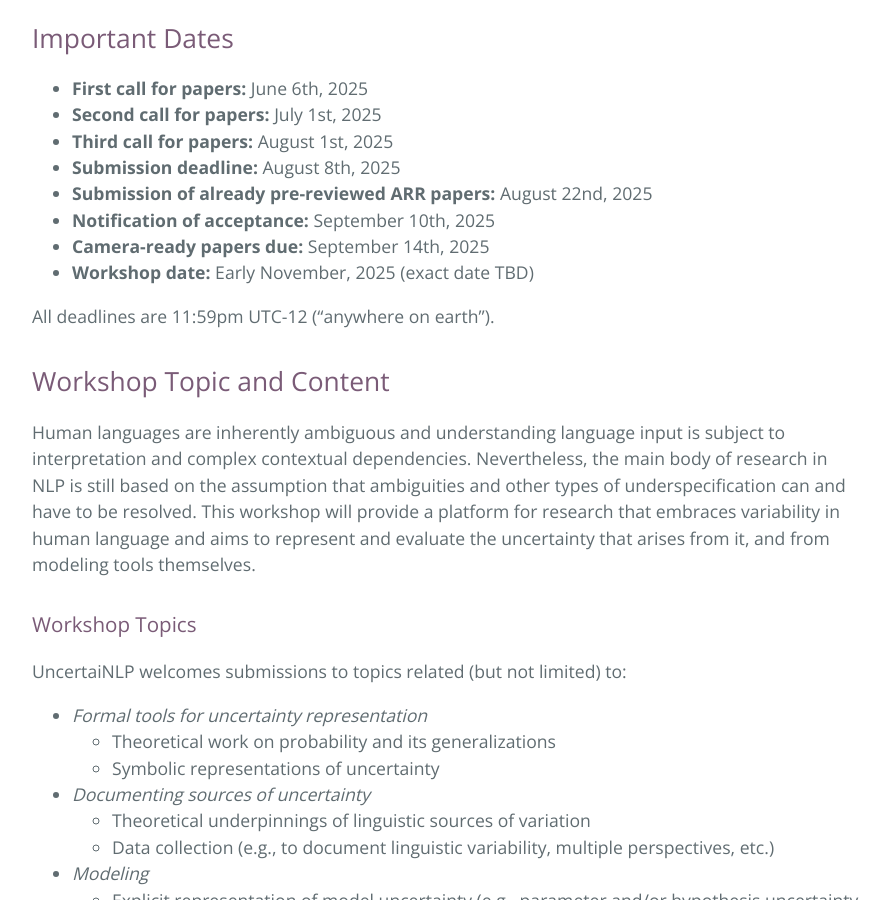
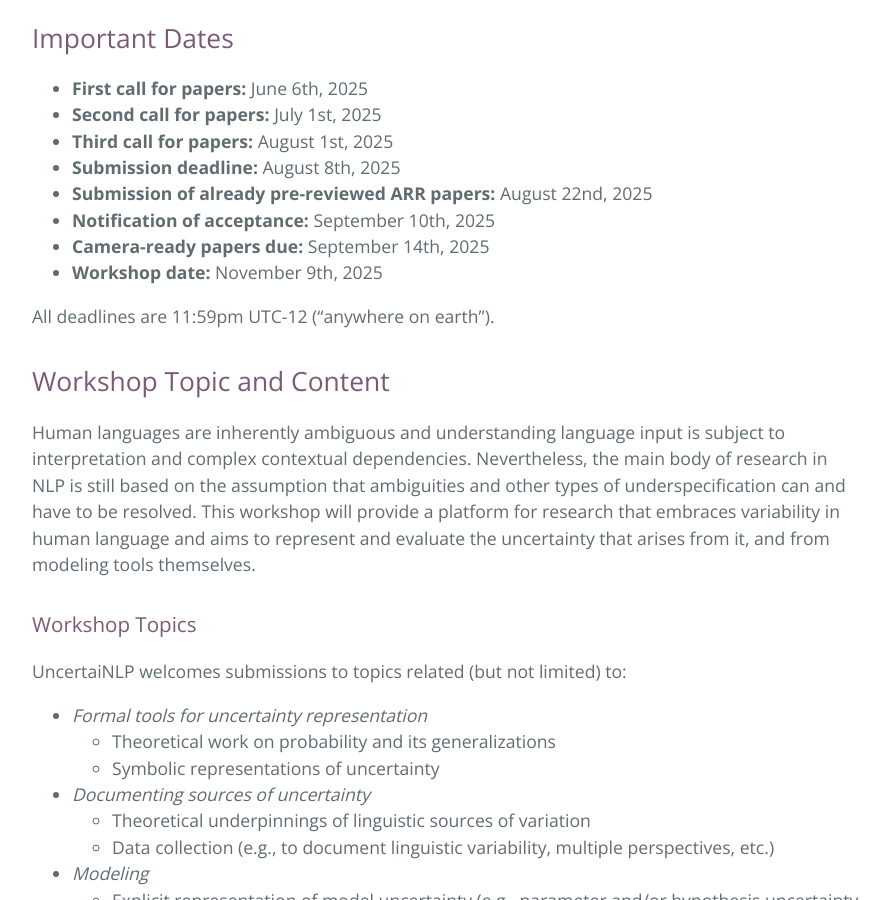
Before and after one commit to uncertainlp/uncertainlp.github.io, a Jekyll site: the page built from index.md, in a window 1280 px wide and 900 px high, scrolled down 1052 px. Shown: the whole window, without its empty margins (192-1082 px from the left). Built offline with Jekyll 4.4.1, drawn with Linux system fonts in a browser that asks for light colours.

Commit message:
Update workshop date

```diff
--- a/index.md
+++ b/index.md
@@ -17,7 +17,7 @@ Previous editions of UncertaiNLP: [2024](/2024).
 - **Submission of already pre-reviewed ARR papers:** August 22nd, 2025
 - **Notification of acceptance:** September 10th, 2025
 - **Camera-ready papers due:** September 14th, 2025
-- **Workshop date:** Early November, 2025 (exact date TBD)
+- **Workshop date:** November 9th, 2025
 
 All deadlines are 11:59pm UTC-12 ("anywhere on earth").
 
```
Also changed, not shown: cfp.md (+1 -1 lines).
